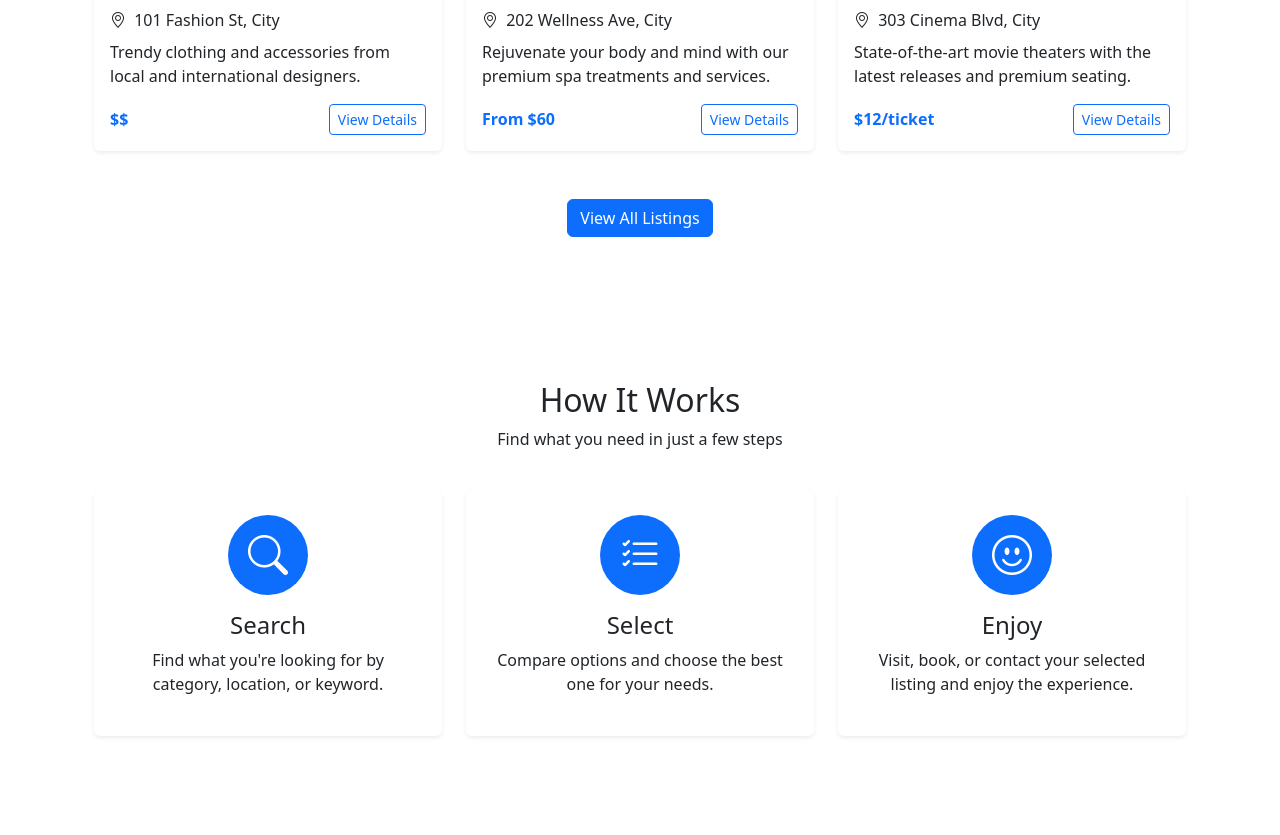
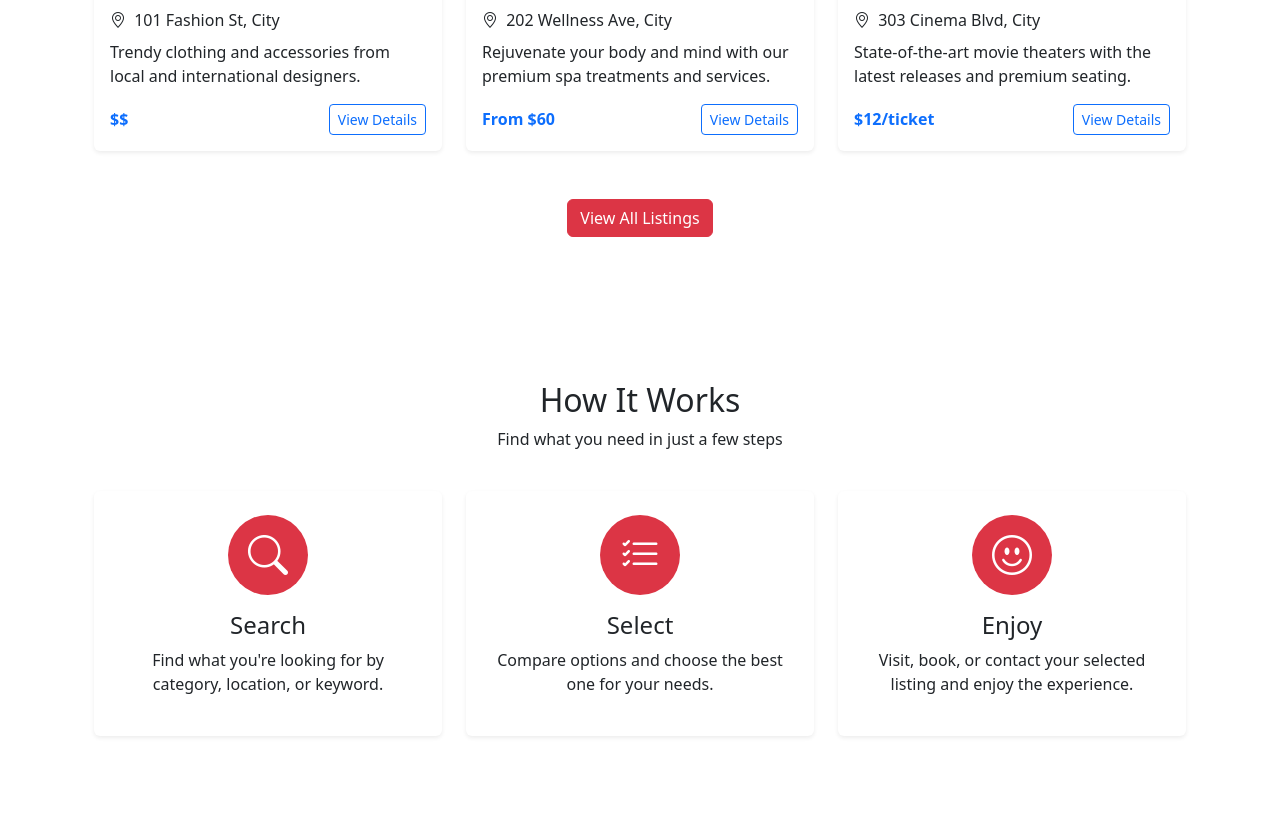
Before and after one commit to Muliika/bariziv3, a Django app: page / in a window 1280 px wide. Shown: the part 3383-4218 px from the top of the page. Run offline with Django 5.2, Linux system fonts and the light colour scheme; parts of the project's set-up code (start-up, migrations or seed data) failed here and were passed over.

Commit message:
changed the styling of the homepage

```diff
--- a/src/templates/partials/footer/footer.html
+++ b/src/templates/partials/footer/footer.html
@@ -7,10 +7,10 @@
         <h5 class="mb-4 fw-bold">About Barizi</h5>
         <p class="mb-4">Barizi is your ultimate guide to discovering local businesses, services, and attractions across Kenya. We connect users with the best options in their area.</p>
         <div class="social-links">
-          <a href="#" class="text-white me-3"><i class="bi bi-facebook"></i></a>
-          <a href="#" class="text-white me-3"><i class="bi bi-twitter"></i></a>
-          <a href="#" class="text-white me-3"><i class="bi bi-instagram"></i></a>
-          <a href="#" class="text-white"><i class="bi bi-linkedin"></i></a>
+          {% comment %} <a href="#" class="text-white me-3"><i class="bi bi-facebook"></i></a> {% endcomment %}
+          {% comment %} <a href="#" class="text-white me-3"><i class="bi bi-twitter"></i></a> {% endcomment %}
+          <a href="#" class="text-danger me-3"><i class="bi bi-instagram"></i></a>
+          {% comment %} <a href="#" class="text-white"><i class="bi bi-linkedin"></i></a> {% endcomment %}
         </div>
       </div>
 
@@ -43,19 +43,19 @@
         <h5 class="mb-4 fw-bold">Contact Us</h5>
         <ul class="list-unstyled">
           <li class="mb-3 d-flex">
-            <i class="bi bi-geo-alt-fill me-2 text-primary"></i>
+            <i class="bi bi-geo-alt-fill me-2 text-danger"></i>
             <span>123 Main Street, Nairobi, Kenya</span>
           </li>
           <li class="mb-3 d-flex">
-            <i class="bi bi-telephone-fill me-2 text-primary"></i>
+            <i class="bi bi-telephone-fill me-2 text-danger"></i>
             <span>+254 123 456 789</span>
           </li>
           <li class="mb-3 d-flex">
-            <i class="bi bi-envelope-fill me-2 text-primary"></i>
+            <i class="bi bi-envelope-fill me-2 text-danger"></i>
             <span>info@barizi.com</span>
           </li>
           <li class="mb-3 d-flex">
-            <i class="bi bi-clock-fill me-2 text-primary"></i>
+            <i class="bi bi-clock-fill me-2 text-danger"></i>
             <span>Mon-Fri: 9:00 AM - 5:00 PM</span>
           </li>
         </ul>
@@ -70,7 +70,7 @@
     <!-- Bottom Section with Copyright and Links -->
     <div class="row align-items-center">
       <div class="col-md-6 mb-3 mb-md-0">
-        <p class="mb-0">&copy; 2023 Barizi. All rights reserved.</p>
+        <p class="mb-0">&copy; 2025 Barizi. All rights reserved.</p>
       </div>
       <div class="col-md-6">
         <div class="d-flex flex-wrap justify-content-md-end">
@@ -83,7 +83,7 @@
 
     <!-- Back to Top Button -->
     <div class="text-center mt-4">
-      <a href="#" class="btn btn-primary btn-sm rounded-circle back-to-top">
+      <a href="#" class="btn btn-danger btn-sm rounded-circle back-to-top">
         <i class="bi bi-arrow-up"></i>
       </a>
     </div>
--- a/src/templates/partials/home/main.html
+++ b/src/templates/partials/home/main.html
@@ -34,7 +34,7 @@
                 </div>
               </div>
               <div class="col-md-2">
-                <button type="submit" class="btn btn-primary w-100">Search</button>
+                <button type="submit" class="btn btn-danger w-100">Search</button>
               </div>
             </div>
           </form>
@@ -244,7 +244,7 @@
 
       <div class="row mt-5">
         <div class="col-12 text-center">
-          <a href="#" class="btn btn-outline-primary ">View All Categories</a>
+          <a href="#" class="btn btn-outline-danger ">View All Categories</a>
         </div>
       </div>
     </div>
@@ -267,7 +267,7 @@
           <div class="listing-card bg-white rounded shadow-sm overflow-hidden">
             <div class="listing-img position-relative">
               <img src="{% static 'images/one.jpg' %}" alt="Listing" class="img-fluid w-100" style="height: 200px; object-fit: cover;">
-              <span class="badge bg-primary position-absolute top-0 start-0 m-3">Featured</span>
+              <span class="badge bg-danger position-absolute top-0 start-0 m-3">Featured</span>
               <div class="listing-category position-absolute bottom-0 start-0 m-3">
                 <span class="badge bg-dark">Accommodation</span>
               </div>
@@ -283,8 +283,8 @@
               <p class="listing-address mb-2"><i class="bi bi-geo-alt me-1"></i> 123 Main St, City</p>
               <p class="listing-description mb-3">Experience luxury and comfort in our premium hotel with spa services.</p>
               <div class="d-flex justify-content-between align-items-center">
-                <div class="listing-price text-primary fw-bold">$150/night</div>
-                <a href="#" class="btn btn-sm btn-outline-primary">View Details</a>
+                {% comment %} <div class="listing-price text-primary fw-bold">$150/night</div> {% endcomment %}
+                <a href="#" class="btn btn-sm btn-outline-danger">View Details</a>
               </div>
             </div>
           </div>
@@ -431,7 +431,7 @@
 
       <div class="row mt-5">
         <div class="col-12 text-center">
-          <a href="#" class="btn btn-primary">View All Listings</a>
+          <a href="#" class="btn btn-danger">View All Listings</a>
         </div>
       </div>
     </div>
@@ -452,7 +452,7 @@
         <!-- Step 1 -->
         <div class="col-md-4">
           <div class="step-card text-center p-4 bg-white rounded shadow-sm">
-            <div class="step-icon mb-3 mx-auto rounded-circle bg-primary text-white d-flex align-items-center justify-content-center" style="width: 80px; height: 80px;">
+            <div class="step-icon mb-3 mx-auto rounded-circle bg-danger text-white d-flex align-items-center justify-content-center" style="width: 80px; height: 80px;">
               <i class="bi bi-search fs-1"></i>
             </div>
             <h4 class="step-title">Search</h4>
@@ -463,7 +463,7 @@
         <!-- Step 2 -->
         <div class="col-md-4">
           <div class="step-card text-center p-4 bg-white rounded shadow-sm">
-            <div class="step-icon mb-3 mx-auto rounded-circle bg-primary text-white d-flex align-items-center justify-content-center" style="width: 80px; height: 80px;">
+            <div class="step-icon mb-3 mx-auto rounded-circle bg-danger text-white d-flex align-items-center justify-content-center" style="width: 80px; height: 80px;">
               <i class="bi bi-list-check fs-1"></i>
             </div>
             <h4 class="step-title">Select</h4>
@@ -474,7 +474,7 @@
         <!-- Step 3 -->
         <div class="col-md-4">
           <div class="step-card text-center p-4 bg-white rounded shadow-sm">
-            <div class="step-icon mb-3 mx-auto rounded-circle bg-primary text-white d-flex align-items-center justify-content-center" style="width: 80px; height: 80px;">
+            <div class="step-icon mb-3 mx-auto rounded-circle bg-danger text-white d-flex align-items-center justify-content-center" style="width: 80px; height: 80px;">
               <i class="bi bi-emoji-smile fs-1"></i>
             </div>
             <h4 class="step-title">Enjoy</h4>
@@ -662,7 +662,7 @@
           <div class="listing-card bg-white rounded shadow-sm overflow-hidden">
             <div class="listing-img position-relative">
               <img src="{% static 'images/one.jpg' %}" alt="Listing" class="img-fluid w-100" style="height: 200px; object-fit: cover;">
-              <span class="badge bg-primary position-absolute top-0 start-0 m-3">Featured</span>
+              <span class="badge bg-danger position-absolute top-0 start-0 m-3">Featured</span>
               <div class="listing-category position-absolute bottom-0 start-0 m-3">
                 <span class="badge bg-dark">Accommodation</span>
               </div>
@@ -678,8 +678,8 @@
               <p class="listing-address mb-2"><i class="bi bi-geo-alt me-1"></i> 123 Main St, City</p>
               <p class="listing-description mb-3">Experience luxury and comfort in our premium hotel with spa services.</p>
               <div class="d-flex justify-content-between align-items-center">
-                <div class="listing-price text-primary fw-bold">$150/night</div>
-                <a href="#" class="btn btn-sm btn-outline-primary">View Details</a>
+                {% comment %} <div class="listing-price text-primary fw-bold">$150/night</div> {% endcomment %}
+                <a href="#" class="btn btn-sm btn-outline-danger">View Details</a>
               </div>
             </div>
           </div>
@@ -826,7 +826,7 @@
 
       <div class="row mt-5">
         <div class="col-12 text-center">
-          <a href="#" class="btn btn-primary">View All Listings</a>
+          <a href="#" class="btn btn-danger">View All Listings</a>
         </div>
       </div>
     </div>
@@ -889,7 +889,7 @@
                 <div class="">
                   <p class="card-text">Discover the best dining experiences from fine dining to casual eateries and everything in between.Discover the best dining experiences from fine dining to casual eateries and everything in between.</p>
                   <div class="mt-auto">
-                    <a href="#" class="btn btn-outline-primary">Read more <i class="bi bi-arrow-right ms-1"></i></a>
+                    <a href="#" class="btn btn-outline-danger">Read more <i class="bi bi-arrow-right ms-1"></i></a>
                   </div>
                 </div>
               </div>
@@ -1010,7 +1010,7 @@
               <div class="text-center text-white p-4">
                 <h2 class="display-5 fw-bold mb-3">Own a Business?</h2>
                 <p class="lead mb-4 text-center">List your business with us and reach thousands of potential customers</p>
-                <a href="#" class="btn btn-primary btn-lg px-4 py-2">Add Your Listing</a>
+                <a href="#" class="btn btn-danger btn-lg px-4 py-2">Add Your Listing</a>
               </div>
             </div>
           </div>
```
